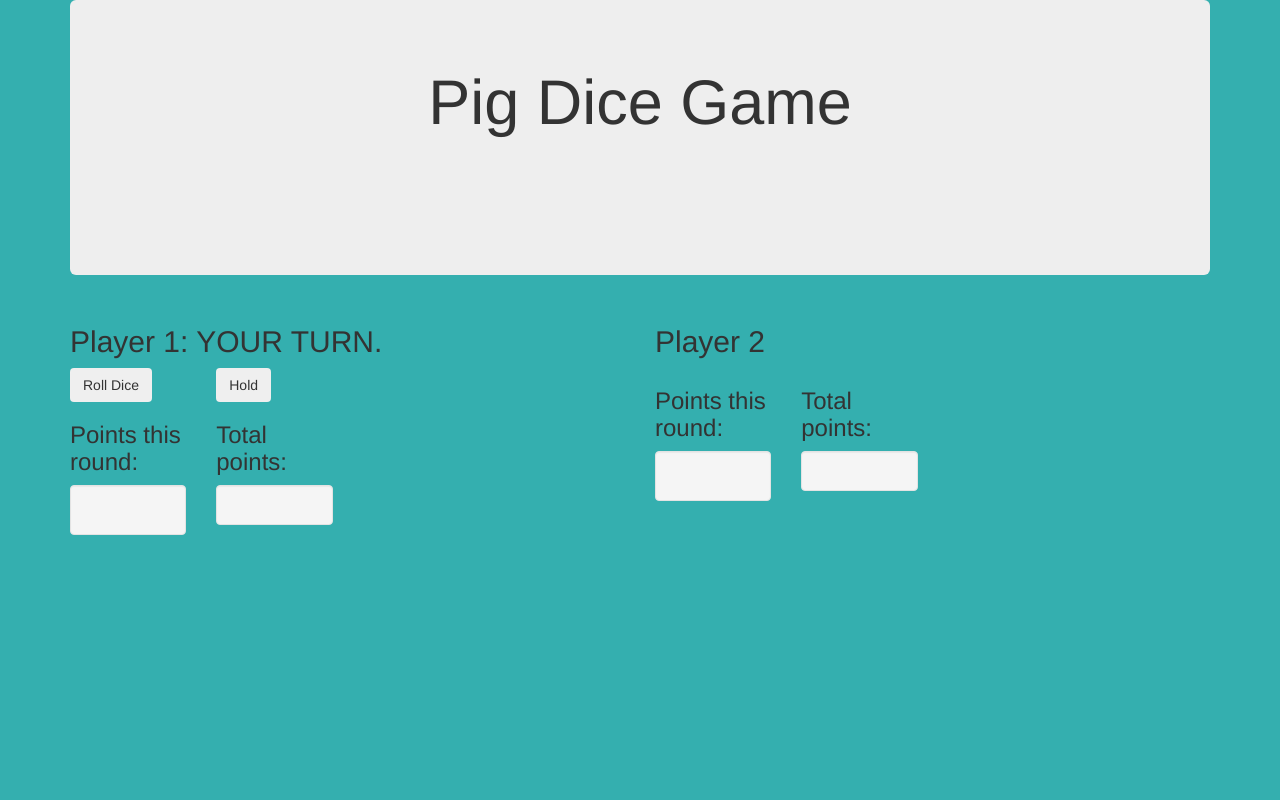
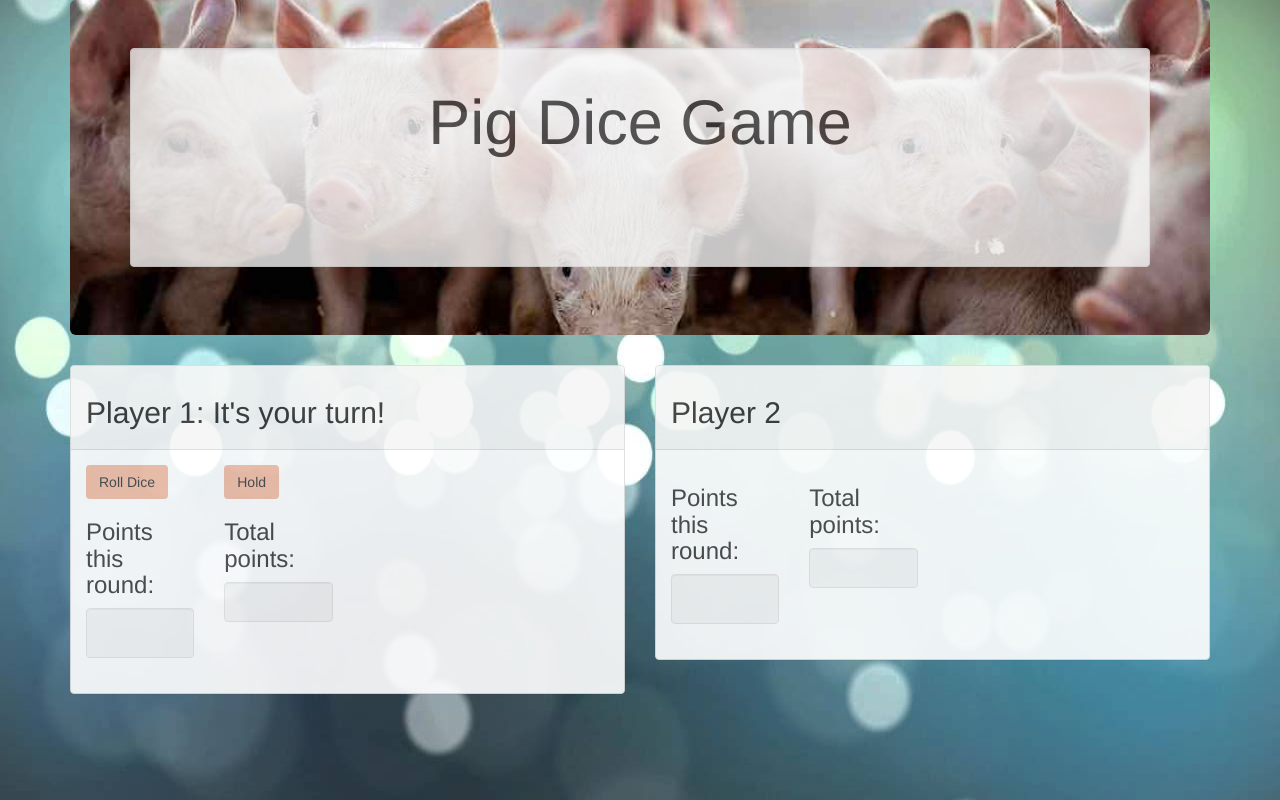
Before and after one commit to jbellwaite/intro-week4-pig-dice2, a plain HTML site: page index.html in a window 1280 px wide. Drawn offline with Linux system fonts and the light colour scheme.

Commit message:
Add additional styling.

```diff
--- a/css/styles.css
+++ b/css/styles.css
@@ -15,6 +15,39 @@ h1 {
   margin-bottom: 90px;
 }
 
-body {
-  background-color: #34afaf;
+.btn {
+  background-color: #f2b99f;
 }
+
+.btn:hover {
+  background-color: #e5f9d1;
+}
+
+.jumbotron {
+  background-image: url(../img/pigfarm.jpg);
+  background-repeat: no-repeat;
+  background-size: cover;
+  background-position: 10% 30%;
+
+}
+#pigHeader {
+  opacity: 0.8;
+}
+
+#background {
+    width: 100%;
+    height: 100%;
+    position: fixed;
+    left: 0px;
+    top: 0px;
+    z-index: -1;
+}
+
+.stretch {
+  width: 100%;
+  height: 100%;
+}
+
+.row {
+  opacity: 0.9;
+}
--- a/index.html
+++ b/index.html
@@ -13,13 +13,18 @@
     <div class="container">
 
       <div class="jumbotron">
+          <div class="well" id="pigHeader">
             <h1>Pig Dice Game</h1>
+          </div>
       </div>
 
         <div class="row">
           <div class="col-md-6">
-            <h2 id="player1" >Player 1<span id="p1turn">: YOUR TURN.</span></h2>
-
+            <div class="panel panel-default">
+              <div class="panel-heading">
+                <h2 id="player1" >Player 1<span id="p1turn">: It's your turn!</span></h2>
+              </div>
+              <div class="panel-body">
                 <div class="row">
                   <div class="col-md-3">
 
@@ -31,7 +36,6 @@
                       </ul>
                     </div>
                   </div>
-
 
                   <div class="col-md-3">
 
@@ -46,10 +50,15 @@
                   </div>
                 </div>
               </div>
+            </div>
+          </div>
 
           <div class="col-md-6">
-            <h2 id="player2">Player 2<span id="p2turn">: YOUR TURN</span></h2>
-
+          <div class="panel panel-default">
+              <div class="panel-heading">
+                  <h2 id="player2">Player 2<span id="p2turn">: It's your turn!</span></h2>
+              </div>
+              <div class="panel-body">
                 <div class="row">
                   <div class="col-md-3">
 
@@ -77,9 +86,17 @@
                 </div>
               </div>
             </div>
+          </div>
+        </div>
 
         <div class="jumbotron" id="win">
+          <div class="well" id="pigHeader">
             <h1>You Win!</h1>
+          </div>
+        </div>
+
+        <div id="background">
+          <img src="img/blueblur.jpg" class="stretch">
         </div>
 
     </div>
--- a/js/scripts.js
+++ b/js/scripts.js
@@ -35,6 +35,7 @@ $(document).ready(function(){
   var newPlayer1 = new Player("Player 1");
   var newPlayer2 = new Player("Player 2");
 
+//Code for Player 1
   $("#roll1").click(function(event) {
     event.preventDefault();
 
```
Also changed, not shown: img/blueblur.jpg (added), img/pigfarm.jpg (added). Lines whose indentation alone changed are shown as unchanged.
